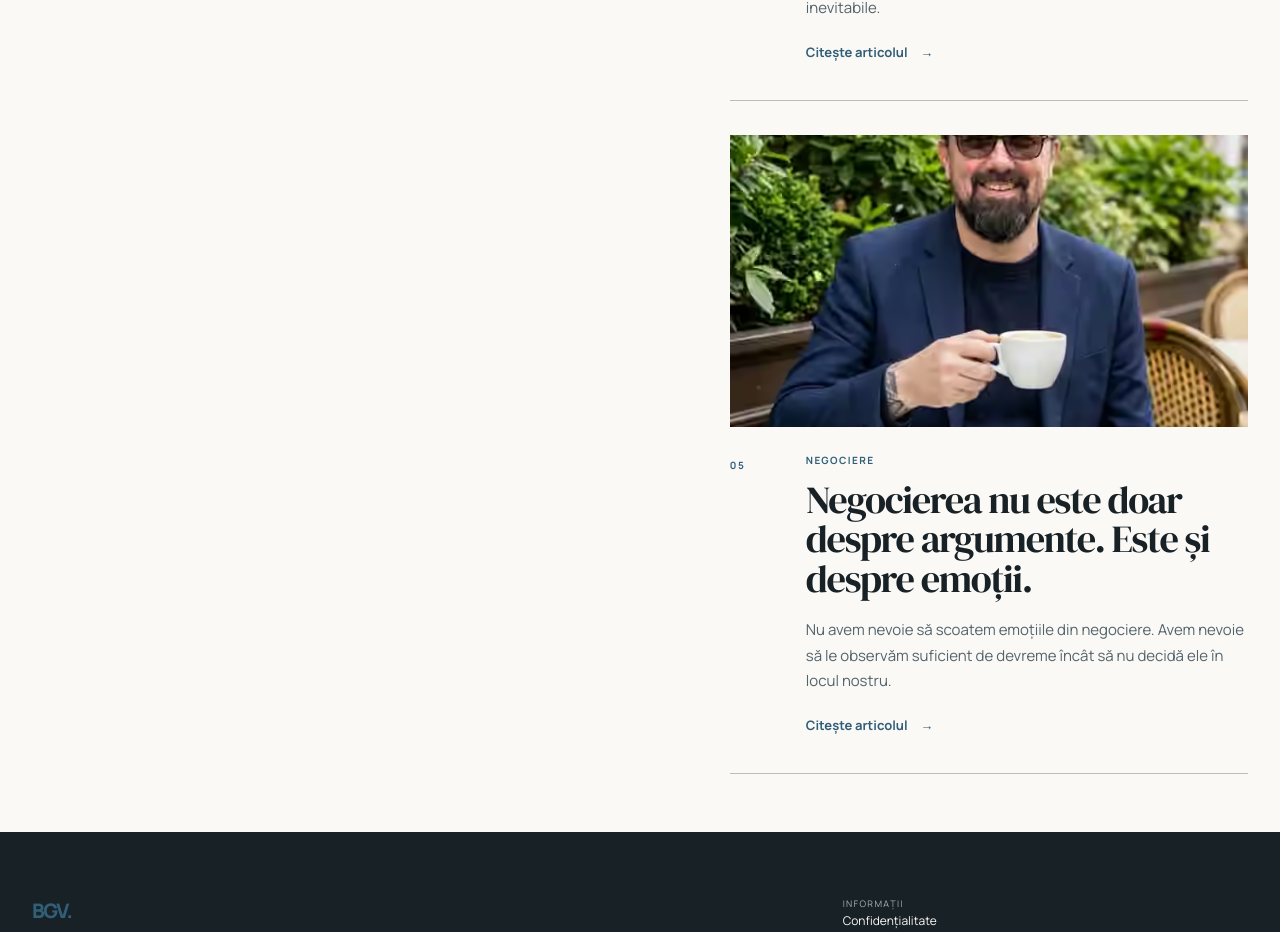
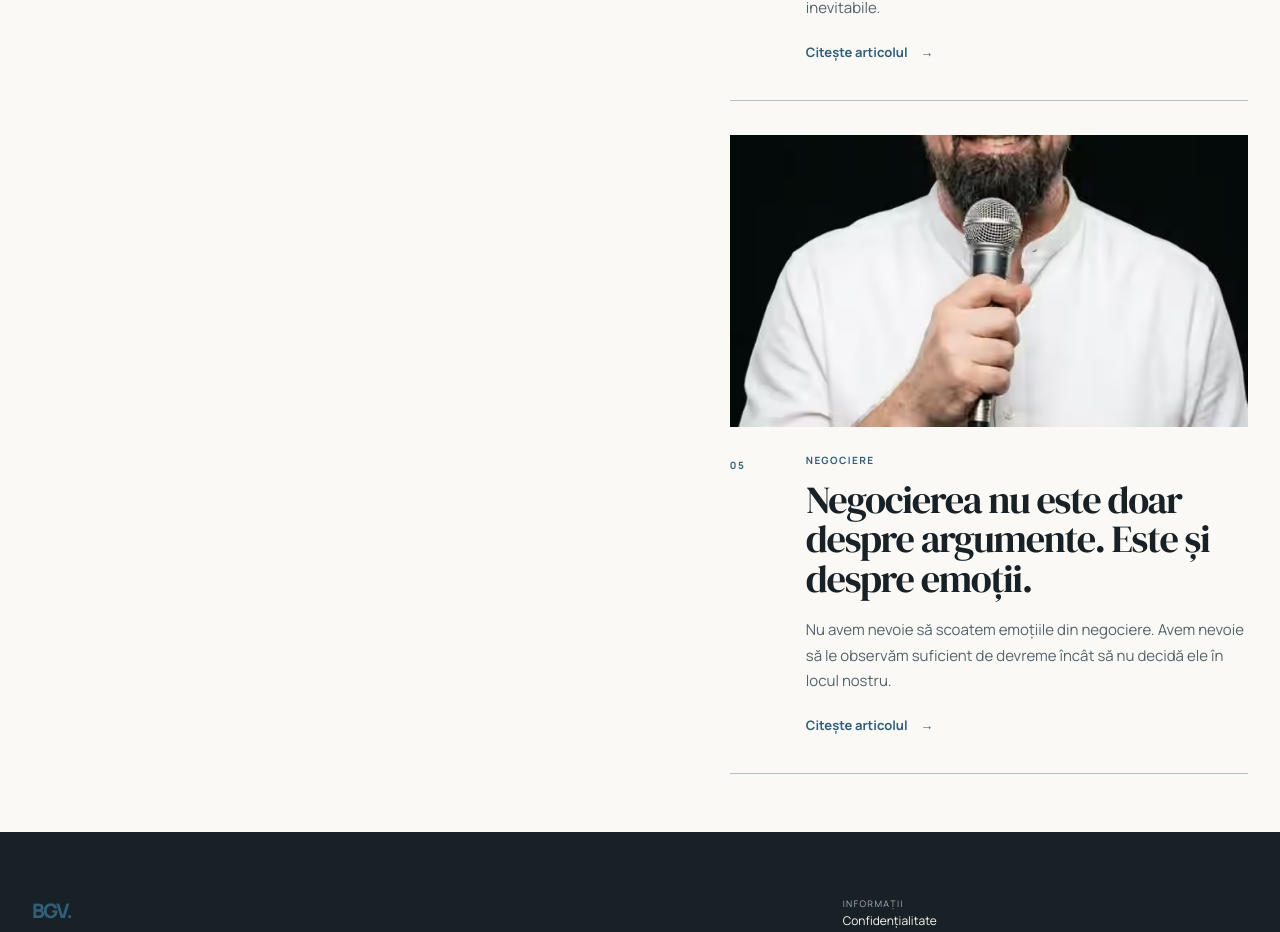
Before and after one commit to ivanovroxana1988-arch/bogdanvizitiu, a Next.js app: page /insights in a window 1280 px wide. Shown: the part 2313-3245 px from the top of the page. Built offline with nearby package versions, Linux system fonts and the light colour scheme.

Commit message:
Add image mapping for negotiation article

```diff
--- a/app/insights/page.tsx
+++ b/app/insights/page.tsx
@@ -10,6 +10,7 @@ const insightImages:Record<string,'speaking'|'coaching'|'workshop'|'candid'>={
   'de-la-unde-sunt-la-ce-fac-mai-departe-modelul-lives':'coaching',
   'nu-invatam-doar-cu-mintea':'workshop',
   'cat-din-viata-traim-pe-pilot-automat':'candid',
+  'negocierea-nu-este-doar-despre-argumente':'workshop',
 }
 
 export function generateMetadata({searchParams}:{searchParams?:{lang?:string}}):Metadata{
```
